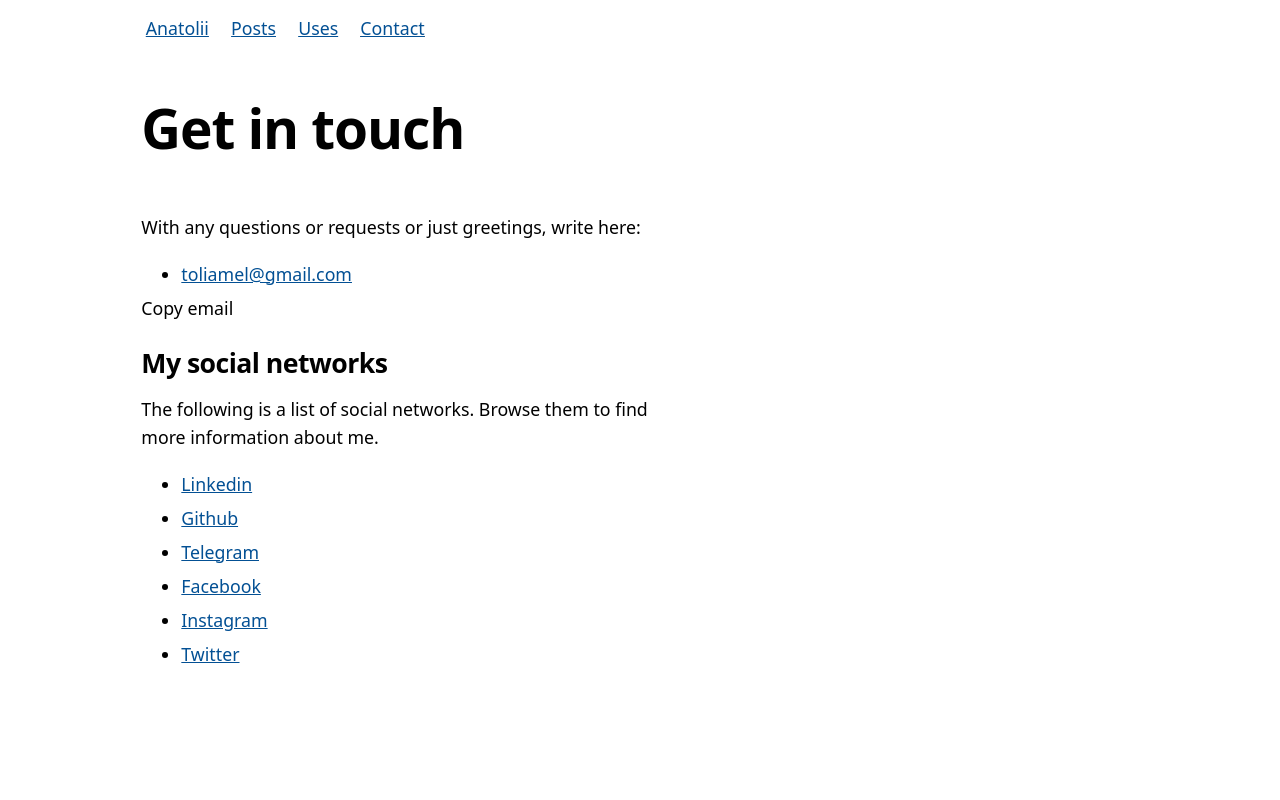
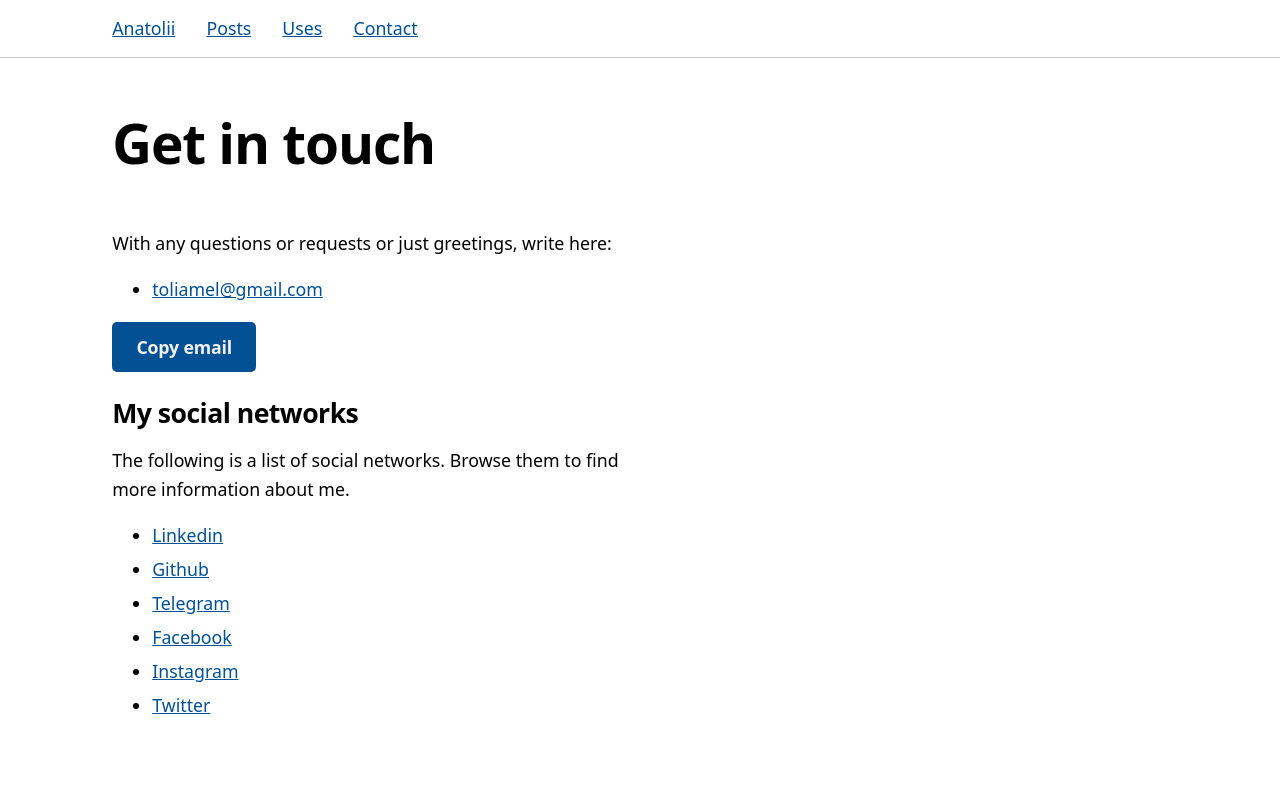
Before and after one commit to sonikbro/sonikbro.dev, a Next.js app: page /contact in a window 1280 px wide. Shown: the top 800 px of the page. Built offline with nearby package versions, Linux system fonts and the light colour scheme.

Commit message:
fix styles

```diff
--- a/components/Footer/index.tsx
+++ b/components/Footer/index.tsx
@@ -1,22 +1,9 @@
-import Divider from '../Styled/Divider';
 import { siteData } from '../../data';
 import Container from '../Styled/Container';
 import ToggleTheme from '../ToggleTheme';
 
-// const FooterSection = styled.footer`
-//   padding: 2rem 0;
-// `;
-
-// const FooterItem = styled.div`
-//   display: flex;
-//   justify-content: space-between;
-//   align-items: center;
-// `;
-
 const Footer = () => {
   return (
-    <>
-      <Divider />
     <footer>
       <Container>
         <div className="flex items-center justify-between spacing">
@@ -27,7 +14,6 @@ const Footer = () => {
         </div>
       </Container>
     </footer>
-    </>
   );
 };
 
--- a/components/Header/index.tsx
+++ b/components/Header/index.tsx
@@ -32,7 +32,7 @@ const Header = () => {
   return (
     <Container>
       <nav>
-        <ul className="pl-0 my-[.8em]">
+        <ul className="pl-0 my-[.8em] -ml-2">
           {paths.map((link) => (
             <li
               key={link.link}
@@ -41,7 +41,7 @@ const Header = () => {
               }`}
             >
               <Link href={link.link}>
-                <a className="no-underline p-1 mr-3">{link.label}</a>
+                <a className="no-underline p-2 mr-3">{link.label}</a>
               </Link>
             </li>
           ))}
--- a/components/Layout/index.tsx
+++ b/components/Layout/index.tsx
@@ -3,6 +3,7 @@ import Meta from '../Meta';
 import Container from '../Styled/Container';
 import Footer from '../Footer';
 import Header from '../Header';
+import Divider from '../Styled/Divider';
 
 interface IBasicLayout {
   children: React.ReactNode;
@@ -12,12 +13,14 @@ const BasicLayout: React.FC<IBasicLayout> = ({ children }) => {
   return (
     <>
       <Meta />
-      <div className="min-h-screen">
+      <div className="min-h-screen mb-[calc(1.8em+0.6vw)]">
         <Header />
+        <Divider />
         <main>
           <Container>{children}</Container>
         </main>
       </div>
+      <Divider />
       <Footer />
     </>
   );
--- a/components/Styled/Button/index.tsx
+++ b/components/Styled/Button/index.tsx
@@ -1,39 +1,17 @@
-// import styled from 'styled-components';
-
-// const StyledButton = styled.button`
-//   -webkit-appearance: none;
-//   padding: 0.5em 1.2em;
-//   width: auto;
-//   border-radius: 5px;
-//   font-size: inherit;
-//   letter-spacing: -0.01em;
-//   font-weight: bold;
-//   white-space: inherit;
-//   text-decoration: none;
-//   display: inline-block;
-//   vertical-align: middle;
-//   text-align: center;
-//   background-color: ${({ theme }) => theme.primaryColor};
-//   border: 2px solid ${({ theme }) => theme.primaryColor};
-//   color: ${({ theme }) => theme.bgColor};
-
-//   transition: 0.3s ease-in-out;
-//   cursor: pointer;
-
-//   &:hover {
-//     background-color: ${({ theme }) => theme.darkPrimaryColor};
-//     border-color: ${({ theme }) => theme.darkPrimaryColor};
-//     outline: 0;
-//   }
-// `;
-
 interface IStyledButton {
   children: React.ReactNode;
   onClick?: () => void;
 }
 
 const Button: React.FC<IStyledButton> = ({ children, onClick }) => {
-  return <button onClick={onClick}>{children}</button>;
+  return (
+    <button
+      className="button-primary py-2 px-5 w-auto rounded-[5px] tracking-[-0.01em] font-extrabold inline-block cursor-pointer bgColor-text primaryColor-bg"
+      onClick={onClick}
+    >
+      {children}
+    </button>
+  );
 };
 
 export default Button;
--- a/components/Styled/Container/index.tsx
+++ b/components/Styled/Container/index.tsx
@@ -5,7 +5,9 @@ type Props = {
 };
 
 const Container: React.FC<Props> = ({ children }) => {
-  return <div className="container mx-auto px-3">{children}</div>;
+  return (
+    <div className="container w-full mx-auto px-3 md:px-5">{children}</div>
+  );
 };
 
 export default Container;
--- a/components/Styled/DateTime/index.tsx
+++ b/components/Styled/DateTime/index.tsx
@@ -1,4 +1,3 @@
-// import styled from 'styled-components';
 import { formatTime } from '../../../utils';
 
 interface IDateTime {
--- a/components/Styled/Divider/index.tsx
+++ b/components/Styled/Divider/index.tsx
@@ -1,5 +1,5 @@
 const Divider = () => {
-  return <hr className="h-px divider my-[calc(1.8em+0.6vw)] mx-0" />;
+  return <hr className="h-px divider mb-[calc(1.8em+0.6vw)] mx-0" />;
 };
 
 export default Divider;
--- a/components/Styled/TagsList/index.tsx
+++ b/components/Styled/TagsList/index.tsx
@@ -22,7 +22,7 @@ const TagsList: React.FC<ITagsList> = ({ items, size }) => {
         >
           <Link href={`/tags/${tag}`}>
             <a
-              className={`no-underline tagItem bgColor-text primaryColor-bg ${
+              className={`button-primary no-underline bgColor-text primaryColor-bg ${
                 size && size === 'small' ? 'px-[0.3em]' : 'px-[0.5em]'
               }`}
             >
--- a/styles/base.css
+++ b/styles/base.css
@@ -333,7 +333,7 @@ label {
 }
 
 p {
-  margin-top: 0;
+  margin-top: 1rem;
   margin-bottom: 1rem;
 }
 
@@ -410,6 +410,7 @@ Constrain images and videos to the parent width and preserve their intrinsic asp
 
 img {
   width: 100%;
+  object-fit: contain;
 }
 
 img,
--- a/styles/index.css
+++ b/styles/index.css
@@ -24,16 +24,16 @@
     content: '·';
   }
 
-  .tagItem {
+  .button-primary {
     border-radius: 1em;
     border: 2px solid theme('colors.primaryColor');
   }
 
-  .tagItem:hover {
+  .button-primary:hover {
     background-color: theme('colors.darkPrimaryColor');
   }
 
-  .tagItem:focus-within {
+  .button-primary:focus-within {
     background: theme('colors.darkPrimaryColor');
     outline: unset;
     border: 2px solid theme('colors.primaryColor');
--- a/tailwind.config.js
+++ b/tailwind.config.js
@@ -17,7 +17,7 @@ module.exports = {
         sm: '100%',
         md: '100%',
         lg: '968px',
-        xl: '1024px',
+        xl: '1100px',
       },
     },
     extend: {},
```
Also changed, not shown: types/index.ts (+0 -15 lines), 1 other file (tests, documents, lock files or other folders). Lines whose indentation alone changed are shown as unchanged.
